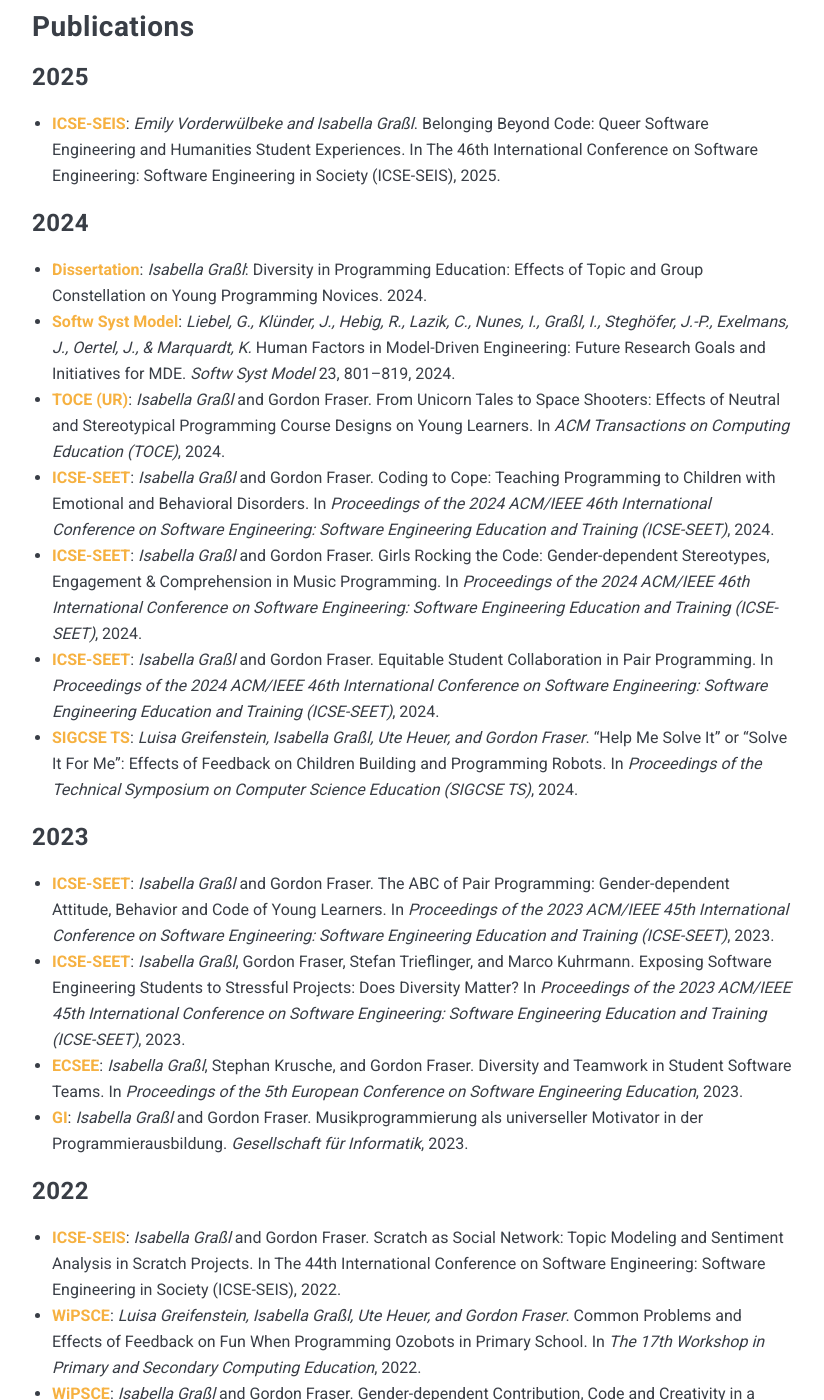
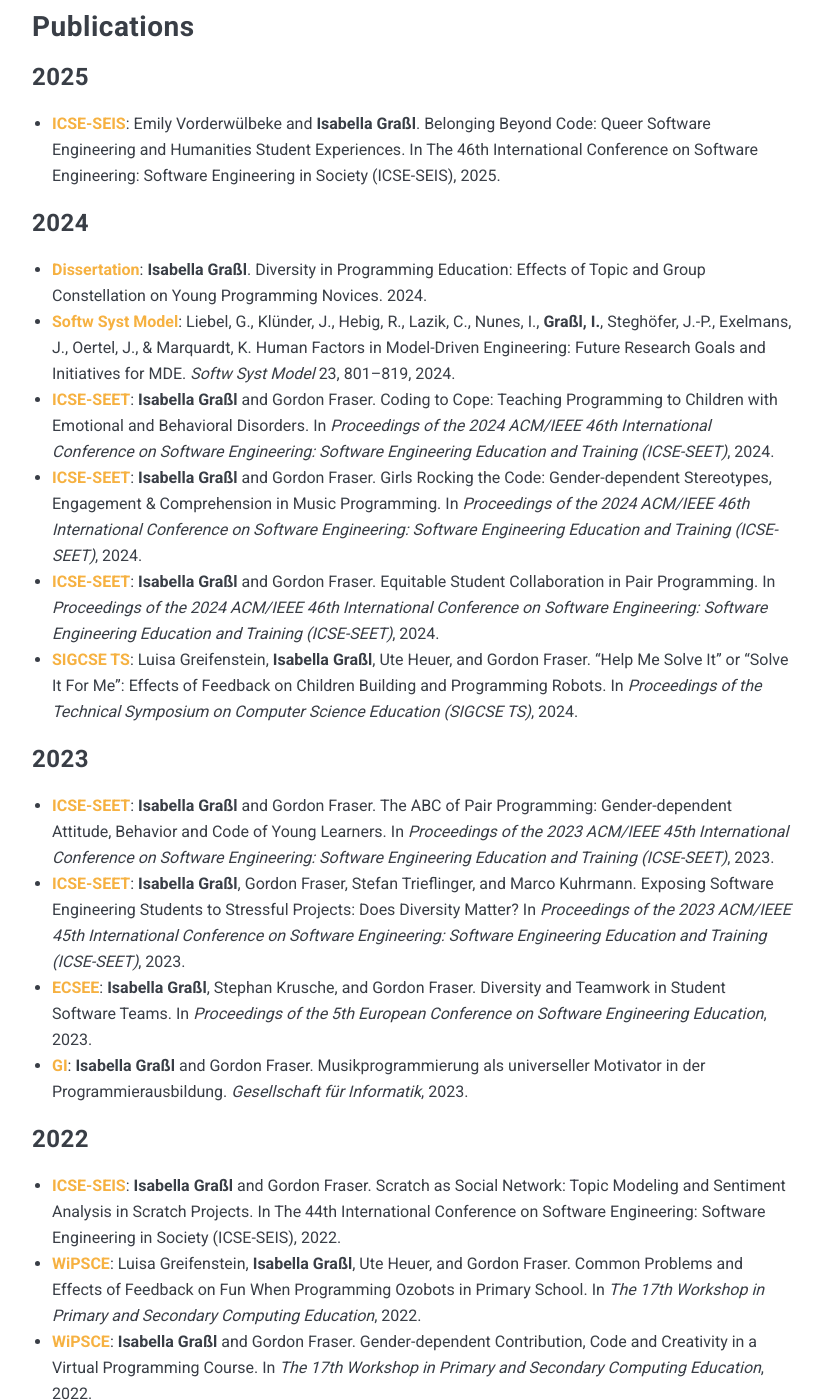
Before and after one commit to IsaGrassl/IsaGrassl.github.io, a Jekyll site: the page built from _pages/research.md, in a window 1280 px wide and 1400 px high, scrolled down 981 px. Shown: the whole window, without its empty margins (228-1052 px from the left). Built offline with Jekyll 4.4.1, drawn with Linux system fonts in a browser that asks for light colours; nearby versions of some CDN libraries; some of the changed text lies outside the part shown.

Commit message:
update research

```diff
--- a/_pages/research.md
+++ b/_pages/research.md
@@ -9,31 +9,30 @@
 ## Publications
 
 ### 2025
-- [**ICSE-SEIS**](https://arxiv.org/pdf/2503.04576): *Emily Vorderwülbeke and Isabella Graßl*. Belonging Beyond Code: Queer Software Engineering and Humanities Student Experiences. In The 46th International Conference on Software Engineering: Software Engineering in Society (ICSE-SEIS), 2025.
+- [**ICSE-SEIS**](https://arxiv.org/pdf/2503.04576): Emily Vorderwülbeke and **Isabella Graßl**. Belonging Beyond Code: Queer Software Engineering and Humanities Student Experiences. In The 46th International Conference on Software Engineering: Software Engineering in Society (ICSE-SEIS), 2025.
 
 ### 2024
-- [**Dissertation**](https://opus4.kobv.de/opus4-uni-passau/frontdoor/index/index/year/2024/docId/1504): *Isabella Graßl*: Diversity in Programming Education: Effects of Topic and Group Constellation on Young Programming Novices. 2024.
-- [**Softw Syst Model**](https://www.springer.com/journal/10270): *Liebel, G., Klünder, J., Hebig, R., Lazik, C., Nunes, I., Graßl, I., Steghöfer, J.-P., Exelmans, J., Oertel, J., & Marquardt, K.* Human Factors in Model-Driven Engineering: Future Research Goals and Initiatives for MDE. *Softw Syst Model* 23, 801–819, 2024.
-- [**TOCE (UR)**](https://dl.acm.org/journal/toce): *Isabella Graßl* and Gordon Fraser. From Unicorn Tales to Space Shooters: Effects of Neutral and Stereotypical Programming Course Designs on Young Learners. In *ACM Transactions on Computing Education (TOCE)*, 2024.
-- [**ICSE-SEET**](https://2024.icse-seet.org): *Isabella Graßl* and Gordon Fraser. Coding to Cope: Teaching Programming to Children with Emotional and Behavioral Disorders. In *Proceedings of the 2024 ACM/IEEE 46th International Conference on Software Engineering: Software Engineering Education and Training (ICSE-SEET)*, 2024.
-- [**ICSE-SEET**](https://2024.icse-seet.org): *Isabella Graßl* and Gordon Fraser. Girls Rocking the Code: Gender-dependent Stereotypes, Engagement & Comprehension in Music Programming. In *Proceedings of the 2024 ACM/IEEE 46th International Conference on Software Engineering: Software Engineering Education and Training (ICSE-SEET)*, 2024.
-- [**ICSE-SEET**](https://2024.icse-seet.org): *Isabella Graßl* and Gordon Fraser. Equitable Student Collaboration in Pair Programming. In *Proceedings of the 2024 ACM/IEEE 46th International Conference on Software Engineering: Software Engineering Education and Training (ICSE-SEET)*, 2024.
-- [**SIGCSE TS**](https://sigcse2024.org): *Luisa Greifenstein, Isabella Graßl, Ute Heuer, and Gordon Fraser*. "Help Me Solve It" or "Solve It For Me": Effects of Feedback on Children Building and Programming Robots. In *Proceedings of the Technical Symposium on Computer Science Education (SIGCSE TS)*, 2024.
+- [**Dissertation**](https://opus4.kobv.de/opus4-uni-passau/frontdoor/index/index/year/2024/docId/1504): **Isabella Graßl**. Diversity in Programming Education: Effects of Topic and Group Constellation on Young Programming Novices. 2024.
+- [**Softw Syst Model**](https://www.springer.com/journal/10270): Liebel, G., Klünder, J., Hebig, R., Lazik, C., Nunes, I., **Graßl, I.**, Steghöfer, J.-P., Exelmans, J., Oertel, J., & Marquardt, K. Human Factors in Model-Driven Engineering: Future Research Goals and Initiatives for MDE. *Softw Syst Model* 23, 801–819, 2024.
+- [**ICSE-SEET**](https://2024.icse-seet.org): **Isabella Graßl** and Gordon Fraser. Coding to Cope: Teaching Programming to Children with Emotional and Behavioral Disorders. In *Proceedings of the 2024 ACM/IEEE 46th International Conference on Software Engineering: Software Engineering Education and Training (ICSE-SEET)*, 2024.
+- [**ICSE-SEET**](https://2024.icse-seet.org): **Isabella Graßl** and Gordon Fraser. Girls Rocking the Code: Gender-dependent Stereotypes, Engagement & Comprehension in Music Programming. In *Proceedings of the 2024 ACM/IEEE 46th International Conference on Software Engineering: Software Engineering Education and Training (ICSE-SEET)*, 2024.
+- [**ICSE-SEET**](https://2024.icse-seet.org): **Isabella Graßl** and Gordon Fraser. Equitable Student Collaboration in Pair Programming. In *Proceedings of the 2024 ACM/IEEE 46th International Conference on Software Engineering: Software Engineering Education and Training (ICSE-SEET)*, 2024.
+- [**SIGCSE TS**](https://sigcse2024.org): Luisa Greifenstein, **Isabella Graßl**, Ute Heuer, and Gordon Fraser. "Help Me Solve It" or "Solve It For Me": Effects of Feedback on Children Building and Programming Robots. In *Proceedings of the Technical Symposium on Computer Science Education (SIGCSE TS)*, 2024.
 
 ### 2023
-- [**ICSE-SEET**](https://2023.icse-seet.org): *Isabella Graßl* and Gordon Fraser. The ABC of Pair Programming: Gender-dependent Attitude, Behavior and Code of Young Learners. In *Proceedings of the 2023 ACM/IEEE 45th International Conference on Software Engineering: Software Engineering Education and Training (ICSE-SEET)*, 2023.
-- [**ICSE-SEET**](https://2023.icse-seet.org): *Isabella Graßl*, Gordon Fraser, Stefan Trieflinger, and Marco Kuhrmann. Exposing Software Engineering Students to Stressful Projects: Does Diversity Matter? In *Proceedings of the 2023 ACM/IEEE 45th International Conference on Software Engineering: Software Engineering Education and Training (ICSE-SEET)*, 2023.
-- [**ECSEE**](https://ecsee2023.org): *Isabella Graßl*, Stephan Krusche, and Gordon Fraser. Diversity and Teamwork in Student Software Teams. In *Proceedings of the 5th European Conference on Software Engineering Education*, 2023.
-- [**GI**](https://gi.de): *Isabella Graßl* and Gordon Fraser. Musikprogrammierung als universeller Motivator in der Programmierausbildung. *Gesellschaft für Informatik*, 2023.
+- [**ICSE-SEET**](https://2023.icse-seet.org): **Isabella Graßl** and Gordon Fraser. The ABC of Pair Programming: Gender-dependent Attitude, Behavior and Code of Young Learners. In *Proceedings of the 2023 ACM/IEEE 45th International Conference on Software Engineering: Software Engineering Education and Training (ICSE-SEET)*, 2023.
+- [**ICSE-SEET**](https://2023.icse-seet.org): **Isabella Graßl**, Gordon Fraser, Stefan Trieflinger, and Marco Kuhrmann. Exposing Software Engineering Students to Stressful Projects: Does Diversity Matter? In *Proceedings of the 2023 ACM/IEEE 45th International Conference on Software Engineering: Software Engineering Education and Training (ICSE-SEET)*, 2023.
+- [**ECSEE**](https://ecsee2023.org): **Isabella Graßl**, Stephan Krusche, and Gordon Fraser. Diversity and Teamwork in Student Software Teams. In *Proceedings of the 5th European Conference on Software Engineering Education*, 2023.
+- [**GI**](https://gi.de): **Isabella Graßl** and Gordon Fraser. Musikprogrammierung als universeller Motivator in der Programmierausbildung. *Gesellschaft für Informatik*, 2023.
 
 ### 2022
-- [**ICSE-SEIS**](https://2022.icse-seis.org): *Isabella Graßl* and Gordon Fraser. Scratch as Social Network: Topic Modeling and Sentiment Analysis in Scratch Projects. In The 44th International Conference on Software Engineering: Software Engineering in Society (ICSE-SEIS), 2022.
-- [**WiPSCE**](https://wipsce.org): *Luisa Greifenstein, Isabella Graßl, Ute Heuer, and Gordon Fraser*. Common Problems and Effects of Feedback on Fun When Programming Ozobots in Primary School. In *The 17th Workshop in Primary and Secondary Computing Education*, 2022.
-- [**WiPSCE**](https://wipsce.org): *Isabella Graßl* and Gordon Fraser. Gender-dependent Contribution, Code and Creativity in a Virtual Programming Course. In *The 17th Workshop in Primary and Secondary Computing Education*, 2022.
-- [**ICSE-Companion**](https://2022.icse-companion.org): *Isabella Graßl*. Diversity in Programming Education: Help Underrepresented Groups Learn Programming. In 2022 IEEE/ACM 44th International Conference on Software Engineering: Companion Proceedings (ICSE-Companion), pages 272–274. IEEE, 2022.
-- [**EDM**](https://www.educationaldatamining.org): *Benedikt Fein, Isabella Graßl, Florian Beck, and Gordon Fraser*. An Evaluation of code2vec Embeddings for Scratch. In The 15th Iteration of the Educational Data Mining Conference Series, 2022.
+- [**ICSE-SEIS**](https://2022.icse-seis.org): **Isabella Graßl** and Gordon Fraser. Scratch as Social Network: Topic Modeling and Sentiment Analysis in Scratch Projects. In The 44th International Conference on Software Engineering: Software Engineering in Society (ICSE-SEIS), 2022.
+- [**WiPSCE**](https://wipsce.org): Luisa Greifenstein, **Isabella Graßl**, Ute Heuer, and Gordon Fraser. Common Problems and Effects of Feedback on Fun When Programming Ozobots in Primary School. In *The 17th Workshop in Primary and Secondary Computing Education*, 2022.
+- [**WiPSCE**](https://wipsce.org): **Isabella Graßl** and Gordon Fraser. Gender-dependent Contribution, Code and Creativity in a Virtual Programming Course. In *The 17th Workshop in Primary and Secondary Computing Education*, 2022.
+- [**ICSE-Companion**](https://2022.icse-companion.org): **Isabella Graßl**. Diversity in Programming Education: Help Underrepresented Groups Learn Programming. In 2022 IEEE/ACM 44th International Conference on Software Engineering: Companion Proceedings (ICSE-Companion), pages 272–274. IEEE, 2022.
+- [**EDM**](https://www.educationaldatamining.org): Benedikt Fein, **Isabella Graßl**, Florian Beck, and Gordon Fraser. An Evaluation of code2vec Embeddings for Scratch. In The 15th Iteration of the Educational Data Mining Conference Series, 2022.
 
 ### 2021
-- [**WiPSCE**](https://wipsce.org): *Isabella Graßl*, Katharina Geldreich, and Gordon Fraser. Data-driven Analysis of Gender Differences and Similarities in Scratch Programs. In *The 16th Workshop in Primary and Secondary Computing Education*, pages 1–10, 2021.
-- [**Koli Calling**](https://kolicalling.org): *Luisa Greifenstein*, *Isabella Graßl*, and Gordon Fraser. Challenging but Full of Opportunities: Teachers’ Perspectives on Programming in Primary Schools. In *21st Koli Calling International Conference on Computing Education Research*, pages 1–10, 2021. *(Both authors contributed equally to this research.)*
-- [**Springer**](https://kolicalling.org): Bergmann, Naomi, and *Isabella Graßl.* "Flattery will get you nowhere—But don’t stop trying": Entwicklung des Weiblichkeitsdiskurses anhand der Bond-Girls. In The Spy who impressed me: Zur kollektiven Wirkung und kulturellen Bedeutung von James Bond-Filmen: 115-146, 2021.
+- [**WiPSCE**](https://wipsce.org): **Isabella Graßl**, Katharina Geldreich, and Gordon Fraser. Data-driven Analysis of Gender Differences and Similarities in Scratch Programs. In *The 16th Workshop in Primary and Secondary Computing Education*, pages 1–10, 2021.
+- [**Koli Calling**](https://kolicalling.org): **Luisa Greifenstein**, **Isabella Graßl**, and Gordon Fraser. Challenging but Full of Opportunities: Teachers’ Perspectives on Programming in Primary Schools. In *21st Koli Calling International Conference on Computing Education Research*, pages 1–10, 2021. *(Both authors contributed equally to this research.)*
+- [**Springer**](https://kolicalling.org): Bergmann, Naomi, and **Isabella Graßl.** "Flattery will get you nowhere—But don’t stop trying": Entwicklung des Weiblichkeitsdiskurses anhand der Bond-Girls. In The Spy who impressed me: Zur kollektiven Wirkung und kulturellen Bedeutung von James Bond-Filmen: 115-146, 2021.
```
